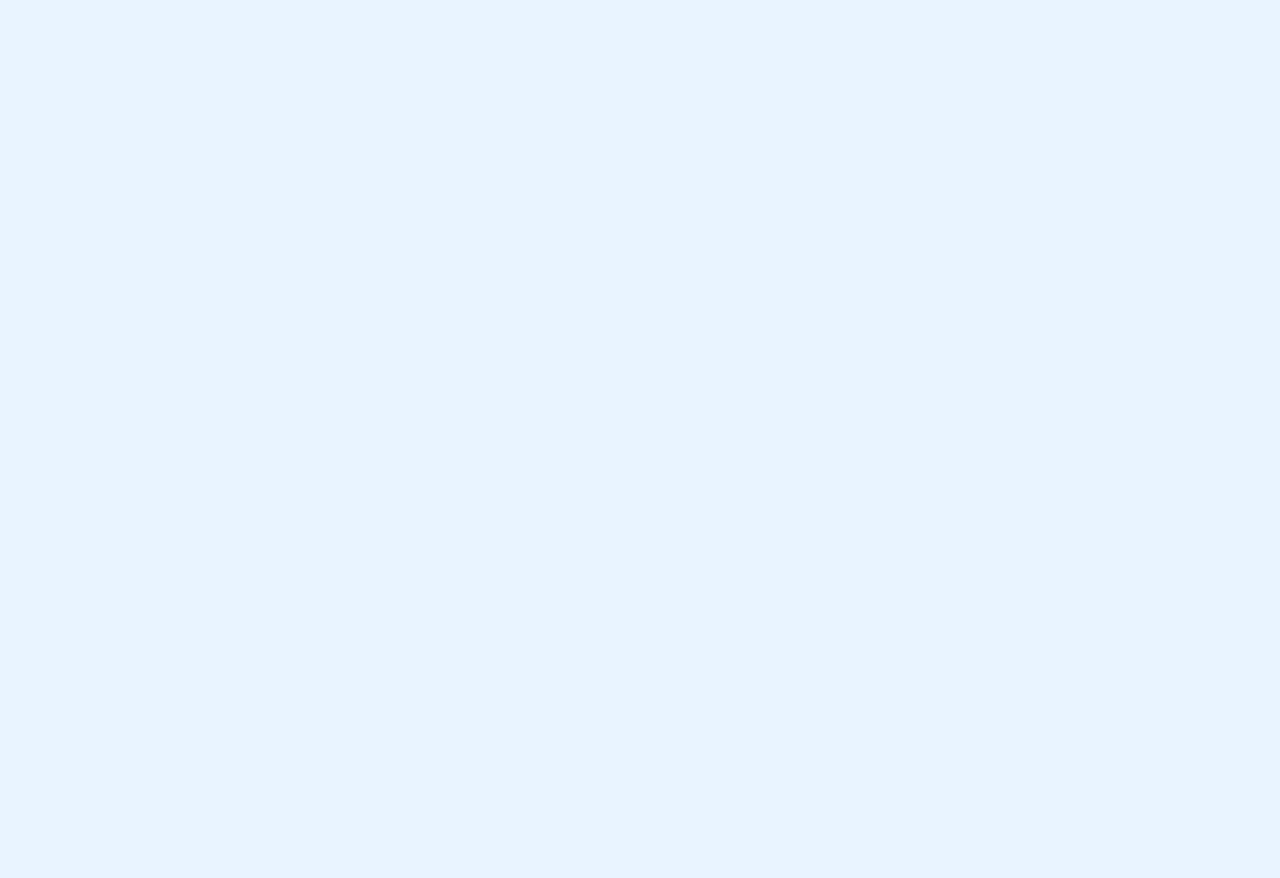
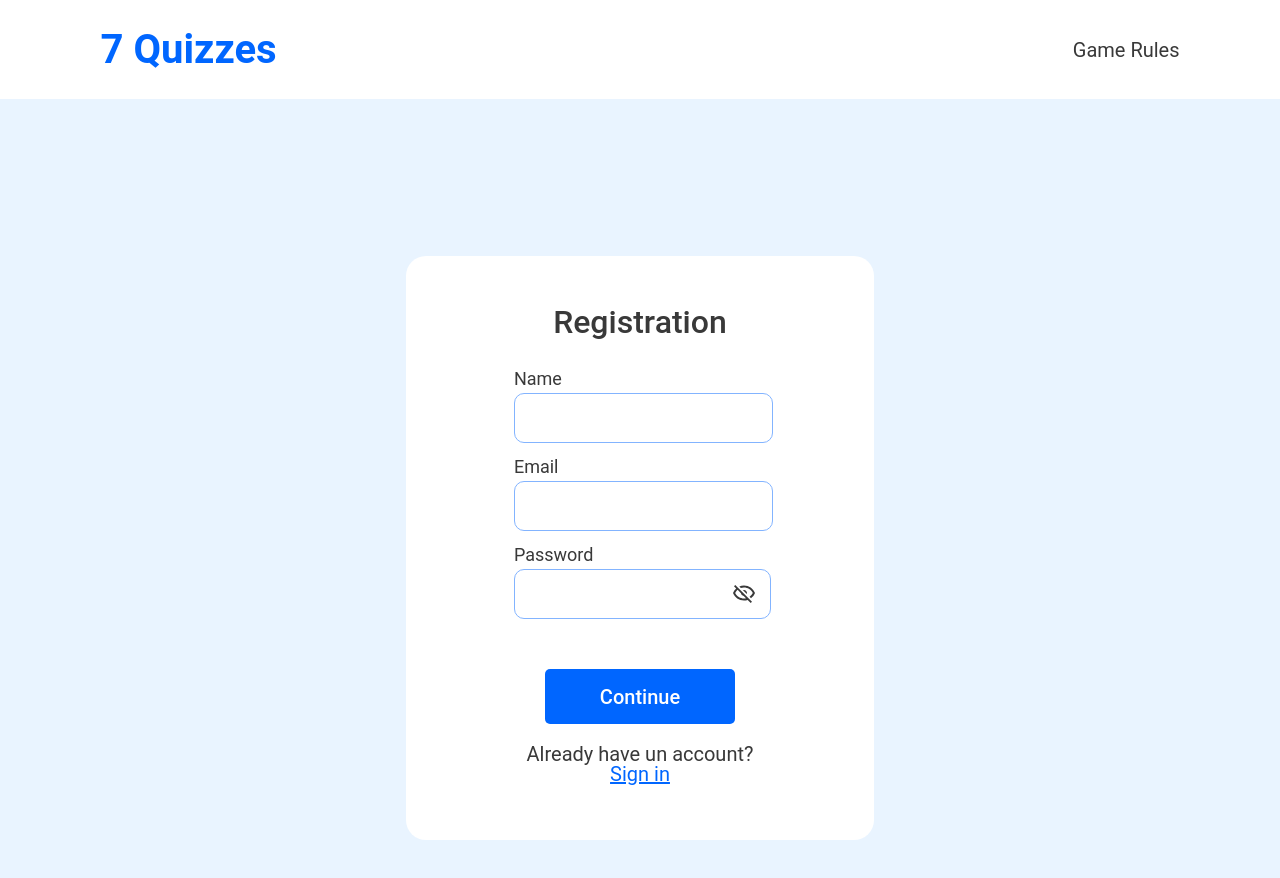
Before and after one commit to YuliaVorotintseva/7quizzes-frontend, a React (Vite) app: page /registration in a window 1280 px wide. Before the commit this address had no page. Shown: the top 878 px of the page. Before the commit the page ends 800 px from the top, so only its background shows below. Built offline with nearby package versions, Linux system fonts and the light colour scheme; no server answers.

Commit message:
feat: updated user types, actions and reducer, updated style for the signup form

```diff
--- a/src/app/Router.tsx
+++ b/src/app/Router.tsx
@@ -25,7 +25,8 @@ const Router = () => {
               isAuthorized ? <Navigate to="/choose" replace /> : <SignInPage />
             }
           />
-          <Route path="/signup" element={<SignUpPage />} />
+          <Route path="/registration" element={<SignUpPage />} />
+          <Route path="/signin" element={<SignInPage />} />
           <Route path="/choose" element={<ChooseRoomPage />} />
           <Route path="/create" element={<CreateRoomPage />} />
           <Route path="/start" element={<GameStart />} />
--- a/src/components/Button/button.css
+++ b/src/components/Button/button.css
@@ -34,7 +34,8 @@
   margin-bottom: 46px;
 }
 
-.submit__sign_in {
+.submit__sign_in,
+.submit__sign_up {
   align-self: center;
   margin-bottom: 20px;
 }
--- a/src/components/SignUpForm/SignUpForm.tsx
+++ b/src/components/SignUpForm/SignUpForm.tsx
@@ -1,7 +1,80 @@
-import React from "react";
+import React, { useEffect, useState } from "react";
+import { Link, useNavigate } from "react-router-dom";
+import { useDispatch, useSelector } from "react-redux";
+
+import PasswordInput from "../PasswordInput/PasswordInput";
+import Button from "../Button/Button";
+import useFormField from "../../utils/useFormField";
+import { registration } from "../../entities/user/model/userActions";
+import { AppDispatch, RootState } from "../../app/storeTypes";
+
+import "./signUpForm.css";
 
 const SignUpForm = () => {
-  return <form className="form__sign_up"></form>;
+  const dispatch = useDispatch<AppDispatch>();
+  const navigate = useNavigate();
+  const emailField = useFormField();
+  const usernameField = useFormField();
+  const [password, setPassword] = useState<string | null>(null);
+  const { isAuthorized } = useSelector((state: RootState) => state.userReducer);
+
+  useEffect(() => {
+    if (isAuthorized) {
+      navigate("/signin", { replace: true });
+    }
+  }, [isAuthorized]);
+
+  const onSubmit = async (element: React.FormEvent) => {
+    element.preventDefault();
+    await dispatch(
+      registration({
+        username: usernameField.value,
+        email: emailField.value,
+        password: password,
+      }),
+    );
+  };
+
+  return (
+    <form className="form__sign_up" onSubmit={onSubmit}>
+      <p className="title__sign_up">Registration</p>
+      <div className="username__sign_up">
+        <label htmlFor="username">Name</label>
+        <input
+          id="username"
+          className="username"
+          type="text"
+          tabIndex={2}
+          pattern="^[a-zA-Z0-9\.\+\-_]{5,}$"
+          {...usernameField}
+        />
+      </div>
+      <div className="email__sign_up">
+        <label htmlFor="email">Email</label>
+        <input
+          id="email"
+          className="email"
+          type="email"
+          tabIndex={1}
+          pattern="^[a-zA-Z0-9\.\+\-_]+@[a-z]+\.[a-z]{2,}$"
+          {...emailField}
+        />
+      </div>
+      <PasswordInput setPassword={setPassword} />
+      <Button
+        isSubmit={true}
+        className="submit__sign_up"
+        onClick={() => {}}
+        text="continue"
+      />
+      <div className="info__sign_up">
+        <p>Already have un account?</p>
+        <Link to="/signin" className="link__login">
+          Sign in
+        </Link>
+      </div>
+    </form>
+  );
 };
 
 export default SignUpForm;
--- /dev/null
+++ b/src/components/SignUpForm/signUpForm.css
@@ -0,0 +1,54 @@
+.form__sign_up {
+  display: flex;
+  flex-direction: column;
+  justify-content: center;
+  max-width: 19.7vw;
+  margin: 0 auto;
+  font-family: var(--main-font-family);
+  line-height: var(--line-height-normal);
+  color: var(--main-font-color);
+  letter-spacing: var(--letter-spacing-normal);
+}
+
+.title__sign_up {
+  align-self: center;
+  height: 38px;
+  margin-top: 50px;
+  margin-bottom: 26px;
+  font-size: var(--text-header-question);
+  font-weight: var(--font-weight-middle);
+}
+
+.email__sign_up,
+.username__sign_up {
+  display: flex;
+  flex-direction: column;
+  gap: 5px;
+  width: 18.85vw;
+  margin-bottom: 15px;
+  font-size: 18px;
+}
+
+.email,
+.username {
+  position: relative;
+  width: 100%;
+  padding: 8px;
+}
+
+.email:invalid,
+.username:invalid {
+  border-color: #d00000;
+}
+
+.info__sign_up {
+  width: 100%;
+  height: 46px;
+  margin-bottom: 50px;
+  font-size: var(--text-header-info);
+  text-align: center;
+}
+
+.link__login {
+  color: var(--button-active-background-color);
+}
--- a/src/entities/user/model/actionTypes.tsx
+++ b/src/entities/user/model/actionTypes.tsx
@@ -2,7 +2,12 @@ export const USER_AUTH_FETCH = "USER_AUTH_FETCH";
 export const USER_AUTH_SUCCESS = "USER_AUTH_SUCCESS";
 export const USER_AUTH_ERROR = "USER_AUTH_ERROR";
 
+export const USER_REGISTRATION_FETCH = "USER_REGISTRATION_FETCH";
+export const USER_REGISTRATION_SUCCESS = "USER_REGISTRATION_SUCCESS";
+export const USER_REGISTRATION_ERROR = "USER_REGISTRATION_ERROR";
+
 export interface UserState {
+  username: string | null;
   email: string | null;
   password: string | null;
   isAuthorized: boolean;
@@ -10,8 +15,9 @@ export interface UserState {
 
 export interface UserAction {
   type: string;
-  email?: string;
-  password?: string;
+  username?: string | null | undefined;
+  email?: string | null | undefined;
+  password?: string | null | undefined;
 }
 
 export interface UserAuthFetchAction extends UserAction {
@@ -27,3 +33,18 @@ export interface UserAuthSuccessAction extends UserAction {
 export interface UserAuthErrorAction extends UserAction {
   type: typeof USER_AUTH_ERROR;
 }
+
+export interface UserRegistrationFetchAction extends UserAction {
+  type: typeof USER_REGISTRATION_FETCH;
+}
+
+export interface UserRegistrationSuccessAction extends UserAction {
+  type: typeof USER_REGISTRATION_SUCCESS;
+  username: string;
+  email: string;
+  password: string;
+}
+
+export interface UserRegistrationErrorAction extends UserAction {
+  type: typeof USER_REGISTRATION_ERROR;
+}
--- a/src/entities/user/model/userActions.tsx
+++ b/src/entities/user/model/userActions.tsx
@@ -3,11 +3,20 @@ import {
   USER_AUTH_ERROR,
   USER_AUTH_FETCH,
   USER_AUTH_SUCCESS,
+  USER_REGISTRATION_ERROR,
+  USER_REGISTRATION_FETCH,
+  USER_REGISTRATION_SUCCESS,
   UserAction,
 } from "./actionTypes";
 import { fetchPOST } from "../../../shared/api/fetcher";
 
 type LoginType = {
+  email: string | null;
+  password: string | null;
+};
+
+type RegistrationType = {
+  username: string | null;
   email: string | null;
   password: string | null;
 };
@@ -39,3 +48,34 @@ export const login =
       console.log(error);
     }
   };
+
+export const registration =
+  ({ username, email, password }: RegistrationType) =>
+  async (dispatch: Dispatch<UserAction>) => {
+    dispatch({
+      type: USER_REGISTRATION_FETCH,
+    });
+
+    try {
+      await fetchPOST(
+        "signup",
+        JSON.stringify({
+          username: username,
+          email: email,
+          password: password,
+        }),
+      );
+
+      dispatch({
+        type: USER_REGISTRATION_SUCCESS,
+        username: username,
+        email: email,
+        password: password,
+      });
+    } catch (error) {
+      dispatch({
+        type: USER_REGISTRATION_ERROR,
+      });
+      console.log(error);
+    }
+  };
--- a/src/entities/user/model/userReducer.tsx
+++ b/src/entities/user/model/userReducer.tsx
@@ -2,11 +2,15 @@ import {
   USER_AUTH_ERROR,
   USER_AUTH_FETCH,
   USER_AUTH_SUCCESS,
+  USER_REGISTRATION_ERROR,
+  USER_REGISTRATION_FETCH,
+  USER_REGISTRATION_SUCCESS,
   UserAction,
   UserState,
 } from "./actionTypes";
 
 const initialState: UserState = {
+  username: null,
   email: null,
   password: null,
   isAuthorized: false,
@@ -15,6 +19,7 @@ const initialState: UserState = {
 export const userReducer = (state = initialState, action: UserAction) => {
   switch (action.type) {
     case USER_AUTH_FETCH:
+    case USER_REGISTRATION_FETCH:
       return {
         ...state,
         isAuthorized: false,
@@ -26,7 +31,16 @@ export const userReducer = (state = initialState, action: UserAction) => {
         password: action.password,
         isAuthorized: true,
       };
+    case USER_REGISTRATION_SUCCESS:
+      return {
+        ...state,
+        username: action.username,
+        email: action.email,
+        password: action.password,
+        isAuthorized: true,
+      };
     case USER_AUTH_ERROR:
+    case USER_REGISTRATION_ERROR:
       return {
         ...state,
         isAuthorized: false,
--- a/src/layouts/SignUpLayout/SignUpLayout.tsx
+++ b/src/layouts/SignUpLayout/SignUpLayout.tsx
@@ -1,4 +1,6 @@
 import React, { ReactNode } from "react";
+
+import "./signUpLayout.css";
 
 export type SignUpLayoutProps = {
   children: ReactNode;
--- /dev/null
+++ b/src/layouts/SignUpLayout/signUpLayout.css
@@ -0,0 +1,6 @@
+.sign_up {
+  max-width: 36.5vw;
+  margin: 157px auto;
+  background-color: var(--main-light-color);
+  border-radius: 20px;
+}
```
